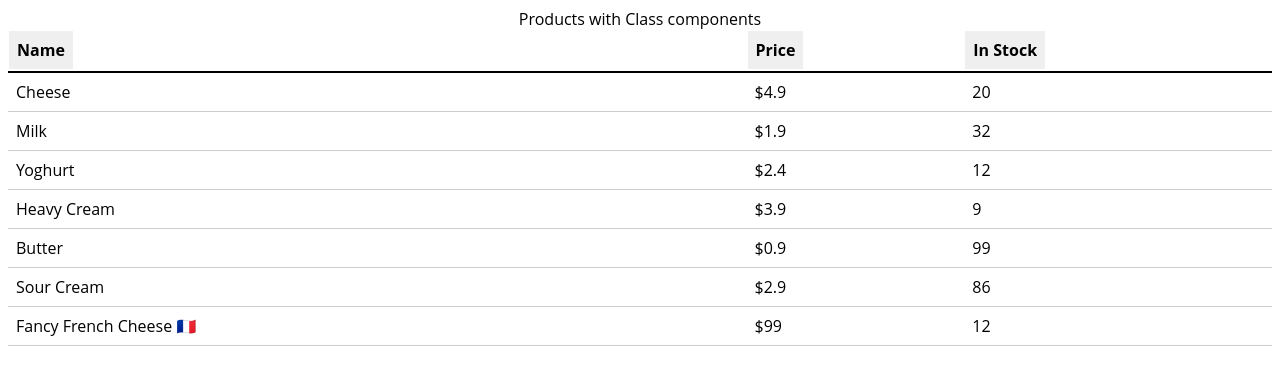
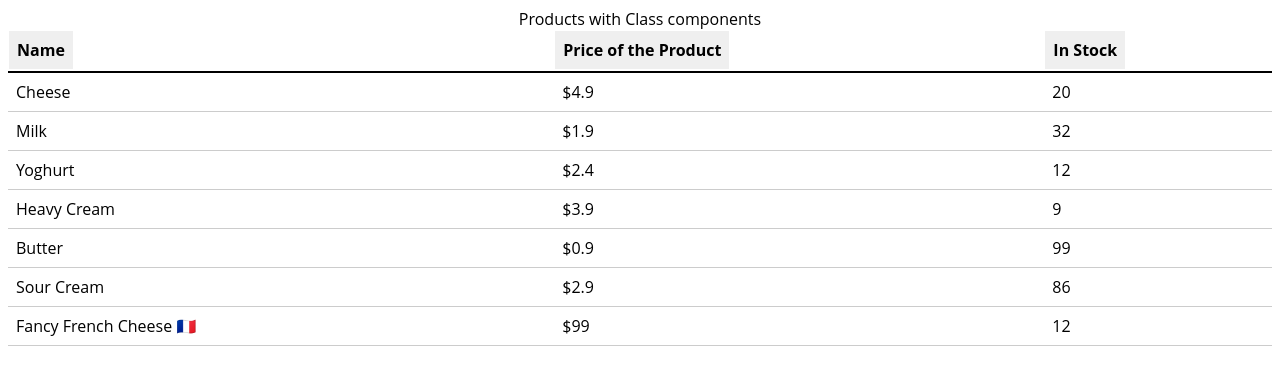
Before and after one commit to kumarsandeepramanath/create-react-app, a React (Create React App) app in the folder songs/: page / in a window 1280 px wide. Shown: the top 374 px of the page. Built offline with nearby package versions, Linux system fonts and the light colour scheme.

Commit message:
Sortable tables 3

```diff
--- a/songs/src/components/TableSortClass.js
+++ b/songs/src/components/TableSortClass.js
@@ -63,7 +63,7 @@ const ProductTable = (props) => {
               onClick={() => requestSort('price')}
               className={getClassNamesFor('price')}
             >
-              Price
+              Price of the Product
             </button>
           </th>
           <th>
```
